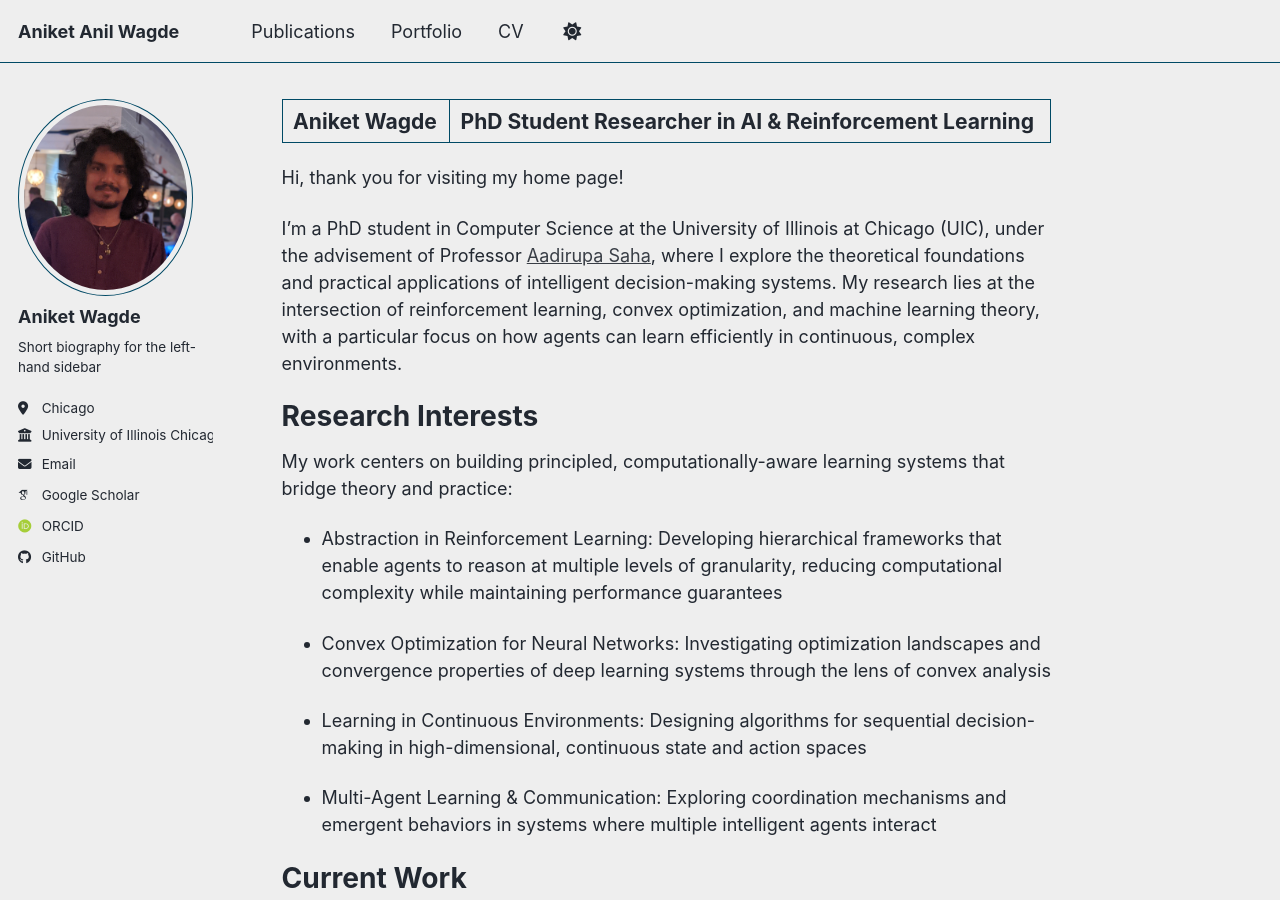
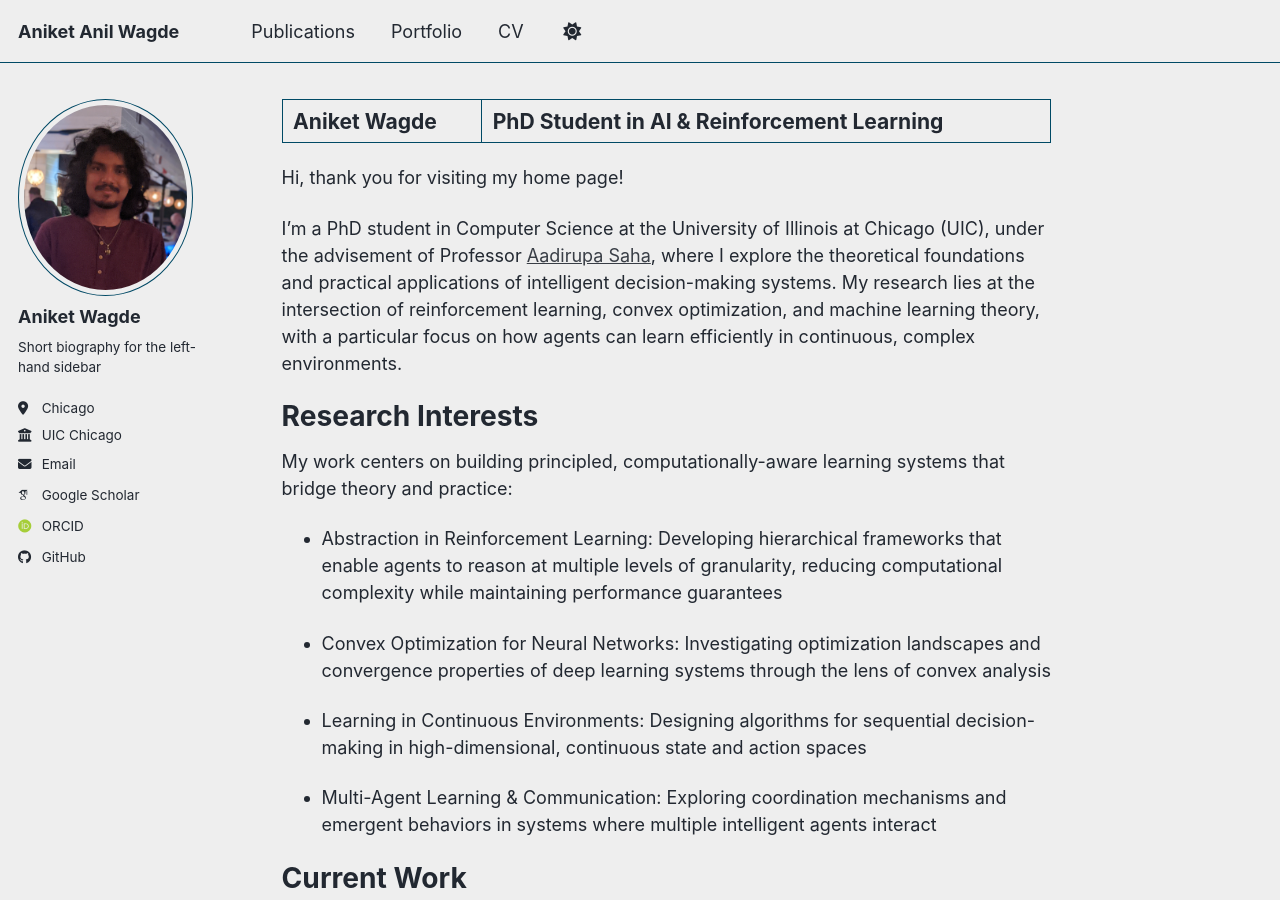
Before and after one commit to Swagget/Swagget.github.io, a Jekyll site: the page built from _pages/about.md, in a window 1280 px wide and 900 px high. Built offline with Jekyll 4.4.1, drawn with Linux system fonts in a browser that asks for light colours; some web fonts are replaced; a script bundle is joined from its source files by our own code; library files that are not in the unit come from our copies.

```diff
--- a/_config.yml
+++ b/_config.yml
@@ -28,7 +28,7 @@
   pronouns         : # example: "she/her"
   bio              : "Short biography for the left-hand sidebar"
   location         : "Chicago"
-  employer         : "University of Illinois Chicago"
+  employer         : "UIC Chicago"
   uri              : # URL
   email            : "awagde2@uic.edu"
 
--- a/_pages/about.md
+++ b/_pages/about.md
@@ -1,6 +1,6 @@
 ---
 permalink: /
-title: "Aniket Wagde | PhD Student Researcher in AI & Reinforcement Learning"
+title: "Aniket Wagde | PhD Student in AI & Reinforcement Learning"
 author_profile: true
 redirect_from:
   - /about/
```
